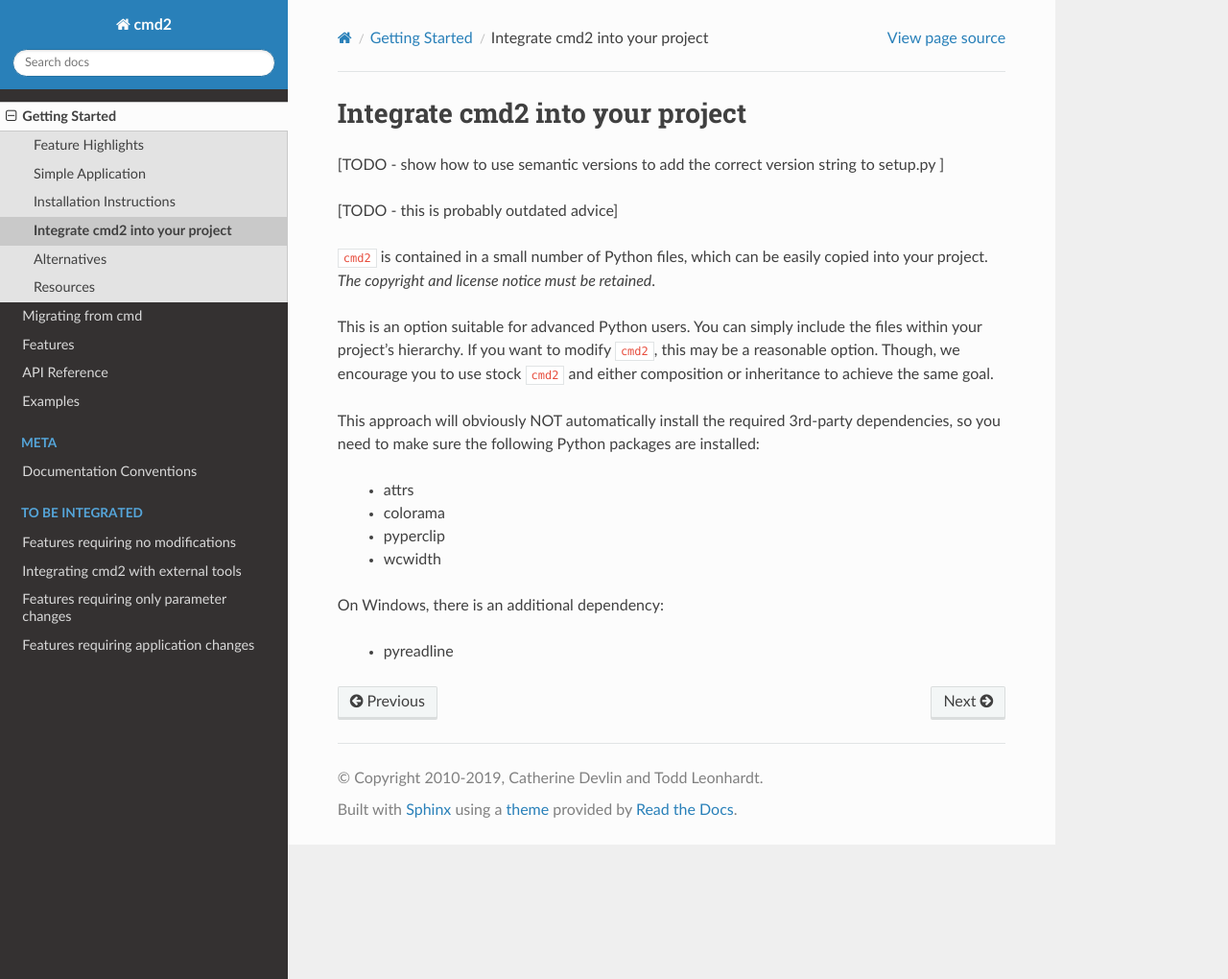
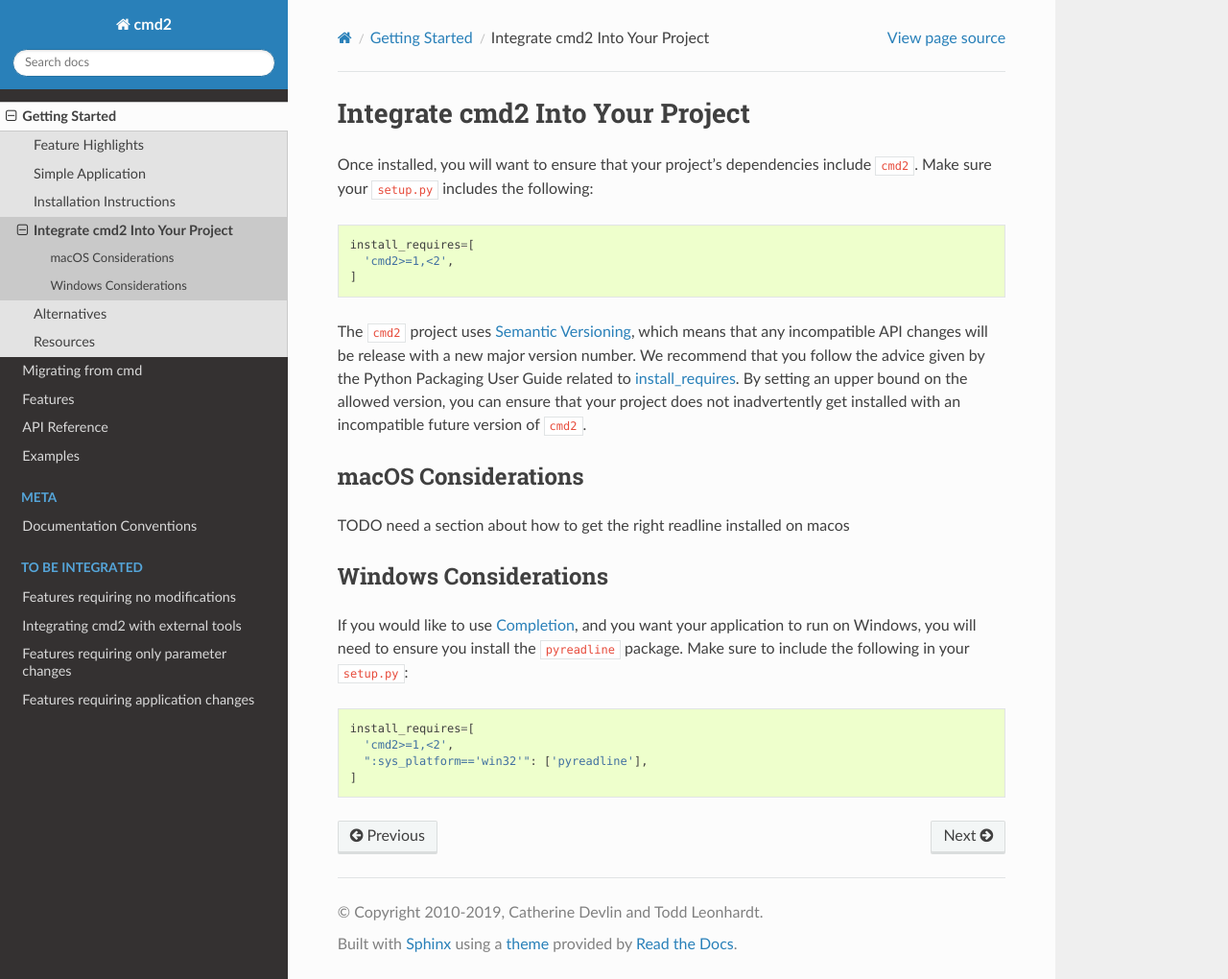
Before and after one commit to python-cmd2/cmd2, a Sphinx documentation site: the page built from docs/overview/integrating.rst, in a window 1280 px wide and 1020 px high. Shown: the whole window at 96% size. Built offline with Sphinx 7.4.7 and the Read the Docs theme 2.0.0, drawn with Linux system fonts in a browser that asks for light colours; pages that are not in the unit, such as notebooks, are missing from menus.

Commit message:
Add content for how to integrate cmd2 into your project

```diff
--- a/docs/overview/integrating.rst
+++ b/docs/overview/integrating.rst
@@ -1,27 +1,37 @@
-Integrate cmd2 into your project
---------------------------------
+Integrate cmd2 Into Your Project
+================================
 
-[TODO - show how to use semantic versions to add the correct version string to setup.py ]
+Once installed, you will want to ensure that your project's dependencies
+include ``cmd2``. Make sure your ``setup.py`` includes the following::
 
-[TODO - this is probably outdated advice]
+  install_requires=[
+    'cmd2>=1,<2',
+  ]
 
-``cmd2`` is contained in a small number of Python files, which can be easily
-copied into your project.  *The copyright and license notice must be retained*.
+The ``cmd2`` project uses `Semantic Versioning <https://semver.org>`_, which
+means that any incompatible API changes will be release with a new major version
+number. We recommend that you follow the advice given by the Python Packaging
+User Guide related to `install_requires
+<https://packaging.python.org/discussions/install-requires-vs-requirements/>`_.
+By setting an upper bound on the allowed version, you can ensure that your
+project does not inadvertently get installed with an incompatible future version
+of ``cmd2``.
 
-This is an option suitable for advanced Python users.  You can simply include
-the files within your project's hierarchy. If you want to modify ``cmd2``, this
-may be a reasonable option.  Though, we encourage you to use stock ``cmd2`` and
-either composition or inheritance to achieve the same goal.
 
-This approach will obviously NOT automatically install the required 3rd-party
-dependencies, so you need to make sure the following Python packages are
-installed:
+macOS Considerations
+--------------------
 
-  * attrs
-  * colorama
-  * pyperclip
-  * wcwidth
+TODO need a section about how to get the right readline installed on macos
 
-On Windows, there is an additional dependency:
 
-  * pyreadline
+Windows Considerations
+-------------------------------
+
+If you would like to use :ref:`features/completion:Completion`, and you want
+your application to run on Windows, you will need to ensure you install the
+``pyreadline`` package. Make sure to include the following in your ``setup.py``::
+
+  install_requires=[
+    'cmd2>=1,<2',
+    ":sys_platform=='win32'": ['pyreadline'],
+  ]
--- a/docs/overview/summary.rst
+++ b/docs/overview/summary.rst
@@ -8,8 +8,8 @@
 Already built an application that uses cmd_ from the python standard library and
 want to add more functionality with very little work?
 
-``cmd2`` is a powerful python library for built command line applications. Start
-here to find out if this library is a good fit for your needs.
+``cmd2`` is a powerful python library for building command line applications.
+Start here to find out if this library is a good fit for your needs.
 
 * :ref:`overview/featuretour:Feature Highlights` - a quick tour of a few of the
   features in ``cmd2``, for both developers and users
```
